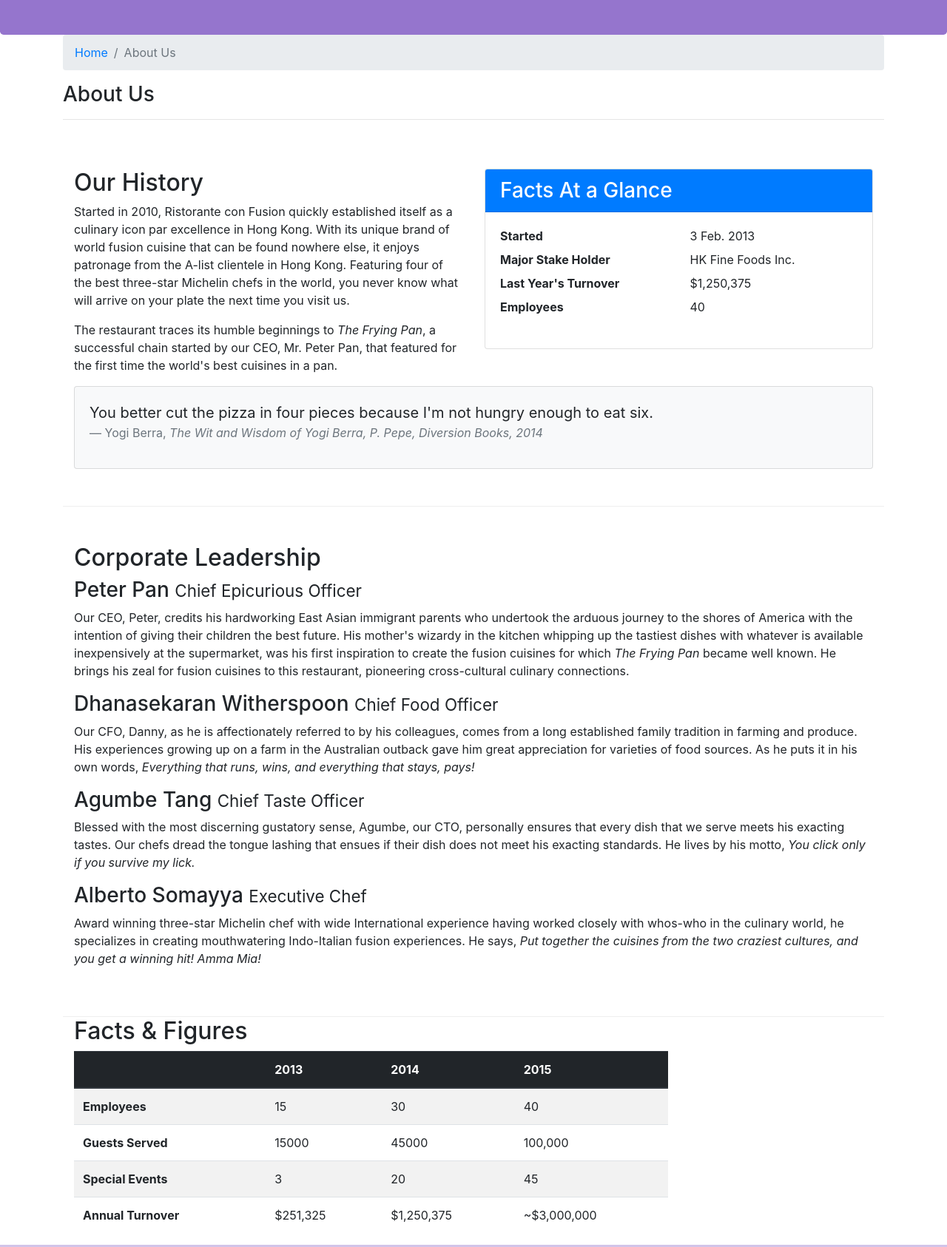
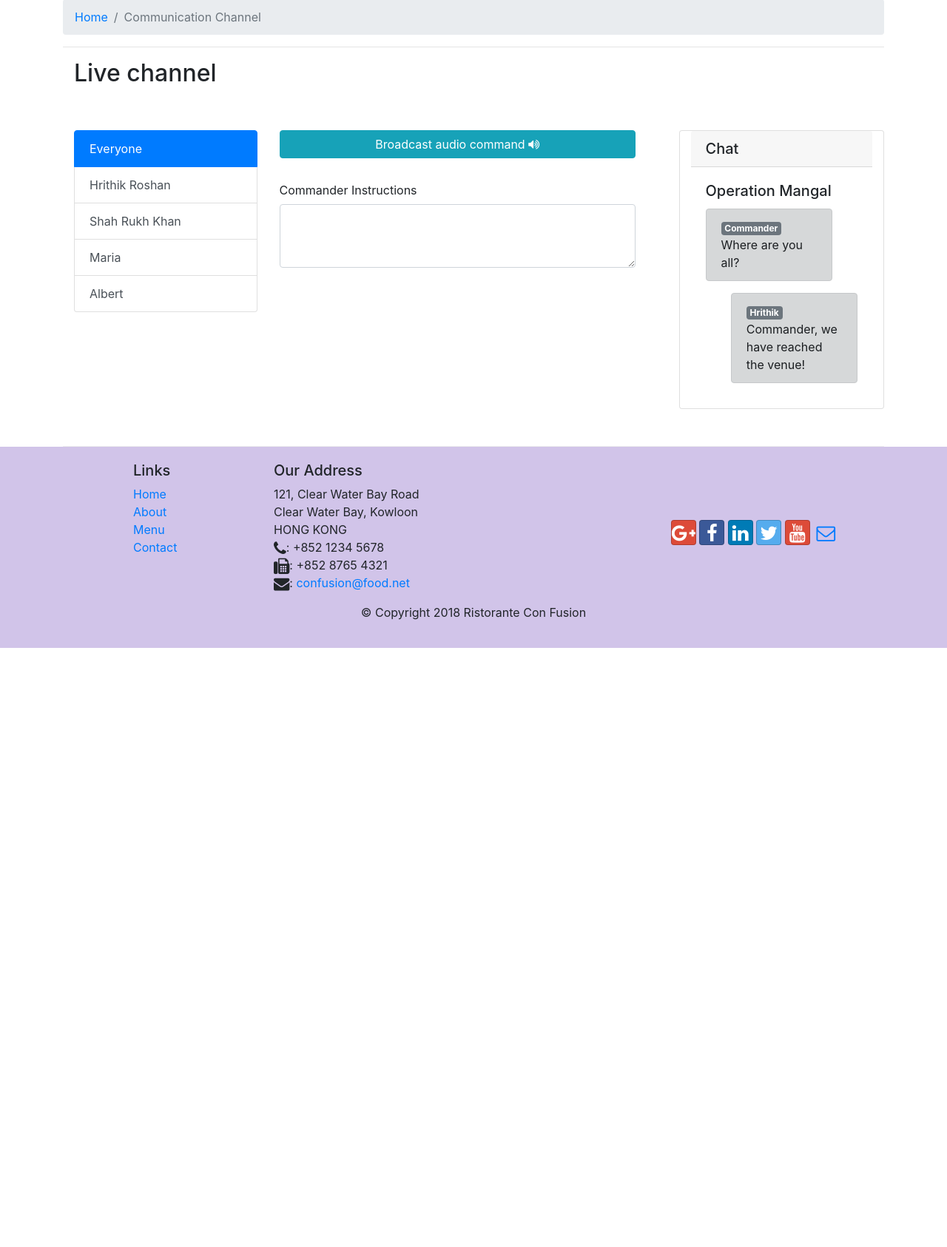
Before and after one commit to DebashreeAddi/scdf_dash, a website: page aboutus.html in a window 1280 px wide. Shown: the part 237-1923 px from the top of the page at 74% size. After the commit the page ends 1113 px from the top, so only its background shows below. Drawn offline with nearby package versions, Linux system fonts and the light colour scheme.

Commit message:
Comm channel page

```diff
--- a/aboutus.html
+++ b/aboutus.html
@@ -68,11 +68,9 @@
       <div class="container">
         <div class="row row-header">
           <div class="col-12 col-sm-6">
-            <h1>Ristorante con Fusion</h1>
+            <h1>Communication Channel</h1>
             <p>
-              We take inspiration from the World's best cuisines, and create a
-              unique fusion experience. Our lipsmacking creations will tickle
-              your culinary senses!
+              Allows the commander to talk to the rescuers!
             </p>
           </div>
           <div class="col-12 col-sm"></div>
@@ -85,162 +83,61 @@
         <div>
           <ol class="col-12 breadcrumb">
             <li class="breadcrumb-item"><a href="./index.html">Home</a></li>
-            <li class="breadcrumb-item active">About Us</li>
+            <li class="breadcrumb-item active">Communication Channel</li>
           </ol>
-          <h3>About Us</h3>
           <hr />
         </div>
       </div>
-
-      <div class="row row-content">
         <div class="col-sm-6 col-xl-6">
-
-          <h2>Our History</h2>
-          <p>
-            Started in 2010, Ristorante con Fusion quickly established itself as
-            a culinary icon par excellence in Hong Kong. With its unique brand
-            of world fusion cuisine that can be found nowhere else, it enjoys
-            patronage from the A-list clientele in Hong Kong. Featuring four of
-            the best three-star Michelin chefs in the world, you never know what
-            will arrive on your plate the next time you visit us.
-          </p>
-          <p>
-            The restaurant traces its humble beginnings to
-            <em>The Frying Pan</em>, a successful chain started by our CEO, Mr.
-            Peter Pan, that featured for the first time the world's best
-            cuisines in a pan.
-          </p>
+          <h2>Live channel</h2>
         </div>
-        <div class="col-12 col-sm-6">
-          <div class="card">
-              <h3 class="card-header bg-primary text-white">Facts At a Glance</h3>
-              <div class="card-body">
-                  <dl class="row">
-                      <dt class="col-6">Started</dt>
-                      <dd class="col-6">3 Feb. 2013</dd>
-                      <dt class="col-6">Major Stake Holder</dt>
-                      <dd class="col-6">HK Fine Foods Inc.</dd>
-                      <dt class="col-6">Last Year's Turnover</dt>
-                      <dd class="col-6">$1,250,375</dd>
-                      <dt class="col-6">Employees</dt>
-                      <dd class="col-6">40</dd>
-                  </dl>
-              </div>
+      </div>
+    </div>
+    <div class="container">
+    <div class="row row-content">
+        <div class="col-3">
+            <div class="list-group" id="list-tab" role="tablist">
+              <a class="list-group-item list-group-item-action active" id="list-home-list" data-toggle="list" href="#list-home" role="tab" aria-controls="home">Everyone</a>
+              <a class="list-group-item list-group-item-action" id="list-profile-list" data-toggle="list" href="#list-1" role="tab" aria-controls="1">Hrithik Roshan</a>
+              <a class="list-group-item list-group-item-action" id="list-messages-list" data-toggle="list" href="#list-2" role="tab" aria-controls="2">Shah Rukh Khan</a>
+              <a class="list-group-item list-group-item-action" id="list-settings-list" data-toggle="list" href="#list-3" role="tab" aria-controls="3">Maria</a>
+              <a class="list-group-item list-group-item-action" id="list-settings-list" data-toggle="list" href="#list-4" role="tab" aria-controls="4">Albert</a>
+            </div>
           </div>
+      <div class="col-sm-6 col-xl-6">
+        <button type="button" class="btn btn-info mb-4 col-sm-11">Broadcast audio command <i class='fa fa-volume-up'></i></button>
+        <div>
+        </div>
+        <label class= "col-form-label" for="exampleFormControlTextarea1">Commander Instructions</label>
+        <textarea class="form-control col-sm-11" id="exampleFormControlTextarea1" rows="3"></textarea>
       </div>
-      <div class="col-12">
-        <div class="card card-body bg-light">
-            <blockquote class="blockquote">
-                <p class="mb-0">You better cut the pizza in four pieces because
-                    I'm not hungry enough to eat six.</p>
-                <footer class="blockquote-footer">Yogi Berra,
-                    <cite title="Source Title">The Wit and Wisdom of Yogi Berra,
-                    P. Pepe, Diversion Books, 2014</cite>
-                </footer>
-            </blockquote>
-        </div>
-    </div>
-      </div>
-
-      <div class="row row-content">
-        <div class="col-sm-12 col-xl-12">
-          <h2>Corporate Leadership</h2>
-          <h3>Peter Pan <small>Chief Epicurious Officer</small></h3>
-          <div class="d-none d-sm-block">
-            <p>
-              Our CEO, Peter, credits his hardworking East Asian immigrant
-              parents who undertook the arduous journey to the shores of America
-              with the intention of giving their children the best future. His
-              mother's wizardy in the kitchen whipping up the tastiest dishes
-              with whatever is available inexpensively at the supermarket, was
-              his first inspiration to create the fusion cuisines for which
-              <em>The Frying Pan</em> became well known. He brings his zeal for
-              fusion cuisines to this restaurant, pioneering cross-cultural
-              culinary connections.
-            </p>
+      <div class="card col-sm-3 col-xl-3">
+        <h5 class="card-header">Chat</h5>
+        <div class="card-body" >
+          <h5 class="card-title">Operation Mangal</h5>
+          <div style="overflow-y: scroll; height:250px; width: auto;">
+          <div class="alert alert-dark col-10" role="alert">
+              <span class="badge badge-secondary">Commander</span><br/>
+              Where are you all?
           </div>
-          <h3>Dhanasekaran Witherspoon <small>Chief Food Officer</small></h3>
-          <div class="d-none d-sm-block">
-            <p>
-              Our CFO, Danny, as he is affectionately referred to by his
-              colleagues, comes from a long established family tradition in
-              farming and produce. His experiences growing up on a farm in the
-              Australian outback gave him great appreciation for varieties of
-              food sources. As he puts it in his own words,
-              <em
-                >Everything that runs, wins, and everything that stays,
-                pays!</em
-              >
-            </p>
+          <div class="alert alert-dark col-10 pull-right" role="alert">
+              <span class="badge badge-secondary">Hrithik</span>
+              Commander, we have reached the venue!
           </div>
-          <h3>Agumbe Tang <small>Chief Taste Officer</small></h3>
-          <div class="d-none d-sm-block">
-            <p>
-              Blessed with the most discerning gustatory sense, Agumbe, our CTO,
-              personally ensures that every dish that we serve meets his
-              exacting tastes. Our chefs dread the tongue lashing that ensues if
-              their dish does not meet his exacting standards. He lives by his
-              motto,
-              <em>You click only if you survive my lick.</em>
-            </p>
+          <div class="alert alert-dark col-10 pull-right" role="alert">
+              <span class="badge badge-secondary">Shah Rukh</span><br/>
+              The condition is getting worse
           </div>
-          <h3>Alberto Somayya <small>Executive Chef</small></h3>
-          <div class="d-none d-sm-block">
-            <p>
-              Award winning three-star Michelin chef with wide International
-              experience having worked closely with whos-who in the culinary
-              world, he specializes in creating mouthwatering Indo-Italian
-              fusion experiences. He says,
-              <em
-                >Put together the cuisines from the two craziest cultures, and
-                you get a winning hit! Amma Mia!</em
-              >
-            </p>
+          <div class="alert alert-dark col-10 pull-left" role="alert">
+              <span class="badge badge-secondary">Commander</span><br/>
+              Be ready at your positions
+          </div>
           </div>
         </div>
       </div>
-      <div class="col-12 col-sm-9">
-        <h2>Facts &amp; Figures</h2>
-        <div class="table-responsive">
-          <table class="table table-striped">
-            <thead class="thead-dark">
-              <tr>
-                <th>&nbsp;</th>
-                <th>2013</th>
-                <th>2014</th>
-                <th>2015</th>
-              </tr>
-            </thead>
-            <tbody>
-              <tr>
-                <th>Employees</th>
-                <td>15</td>
-                <td>30</td>
-                <td>40</td>
-              </tr>
-              <tr>
-                <th>Guests Served</th>
-                <td>15000</td>
-                <td>45000</td>
-                <td>100,000</td>
-              </tr>
-              <tr>
-                <th>Special Events</th>
-                <td>3</td>
-                <td>20</td>
-                <td>45</td>
-              </tr>
-              <tr>
-                <th>Annual Turnover</th>
-                <td>$251,325</td>
-                <td>$1,250,375</td>
-                <td>~$3,000,000</td>
-              </tr>
-            </tbody>
-          </table>
-        </div>
-      </div>
-    </div>
+  </div>
+</div>
+
 
     <footer class="footer">
       <div class="container">
@@ -290,5 +187,9 @@
     <script src="node_modules/jquery/dist/jquery.slim.min.js"></script>
     <script src="node_modules/popper.js/dist/umd/popper.min.js"></script>
     <script src="node_modules/bootstrap/dist/js/bootstrap.min.js"></script>
+
+    <script>
+
+    </script>
   </body>
 </html>
```
